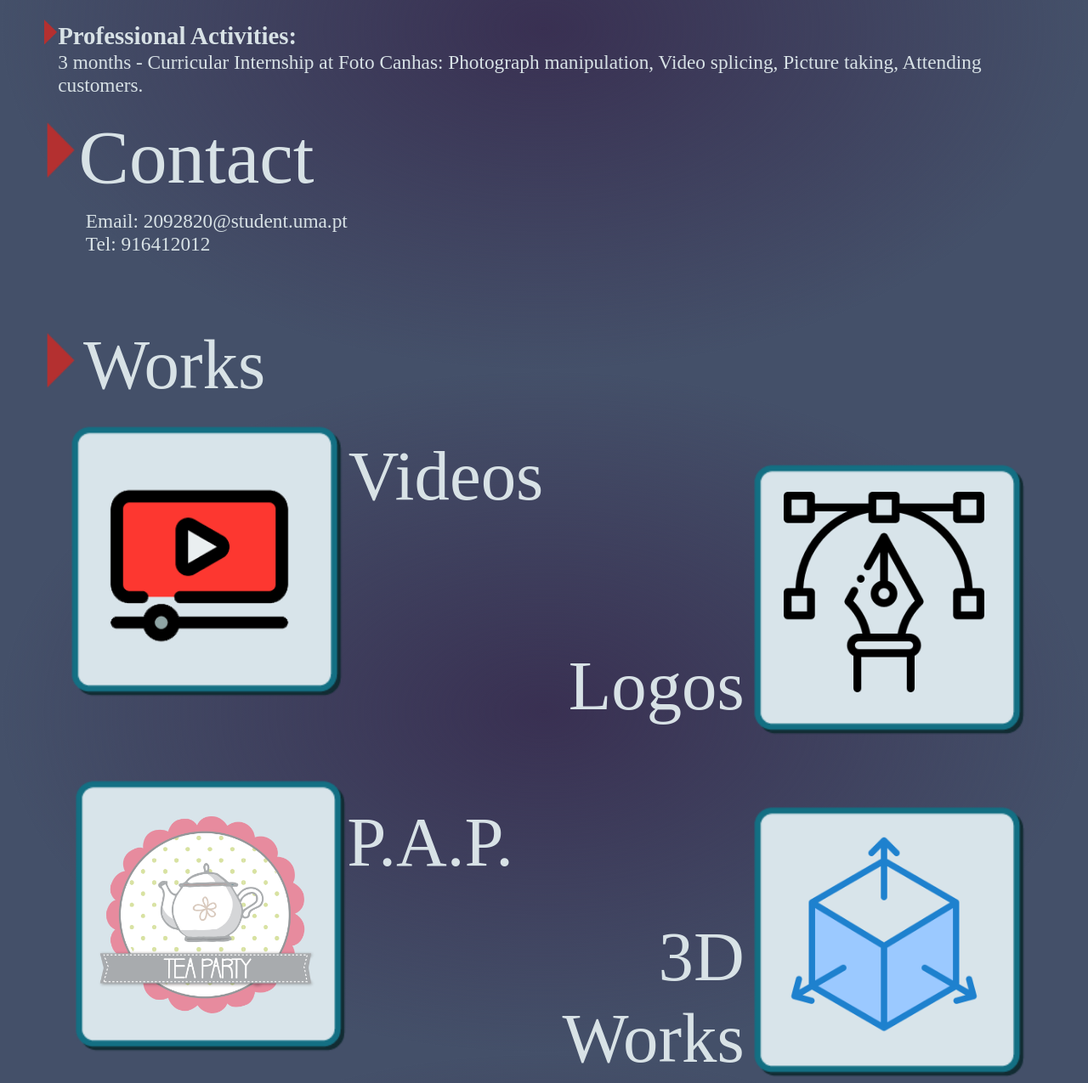
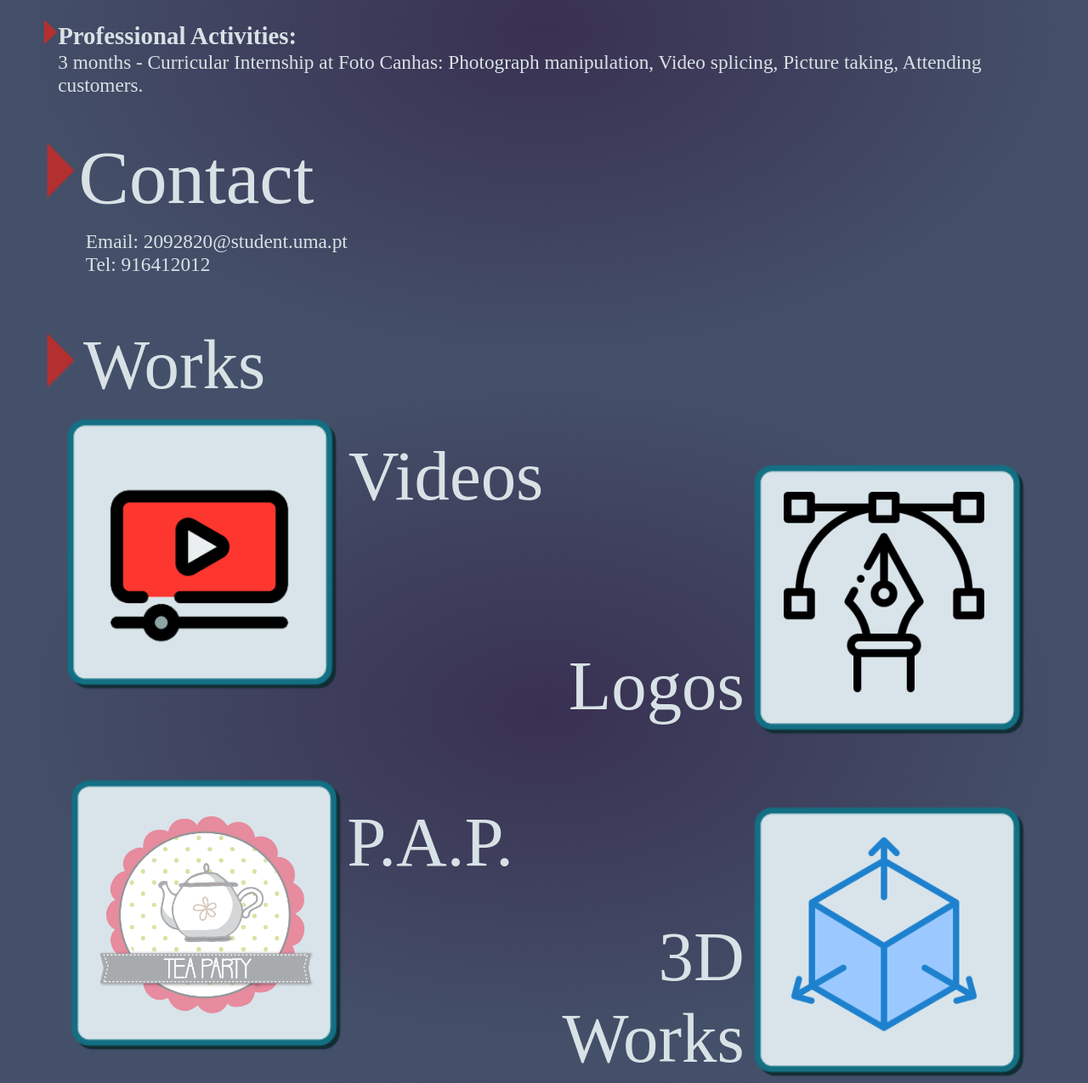
Before and after one commit to An8rchy/WebsiteAssignment, a plain HTML site: page index.html in a window 1280 px wide. Shown: the part 1172-2447 px from the top of the page at 85% size. Drawn offline with Linux system fonts and the light colour scheme; a web font is replaced by a local one.

Commit message:
Add files via upload
Aspect Ratio fix 3

```diff
--- a/index.css
+++ b/index.css
@@ -141,7 +141,7 @@ a {
   	position: relative;
   	width: 100%;
   	height: 2000px;
-	top: -130%;
+	top: -135%;
 	z-index: 102;
 }
 .baranimation {
@@ -248,7 +248,7 @@ a {
   	font-size: 36px;
   	color: #d8e2e6;
   	font-family: Perpetua;
-	top: 95%;
+	top: 98%;
 }
 .triangle-icon {
   	position: absolute;
@@ -323,8 +323,8 @@ a {
 }
 .box-icon {
   	position: absolute;
-  	top: 165px;
-  	left: 118px;
+  	top: 10%;
+  	left: 6%;
   	width: 461px;
   	height: 528px;
   	object-fit: cover;
@@ -358,8 +358,8 @@ a {
 }
 .box-icon2 {
   	position: absolute;
-  	top: 765px;
-  	left: 118px;
+  	top: 50%;
+  	left: 6%;
   	width: 475px;
   	height: 528px;
   	object-fit: cover;
```
